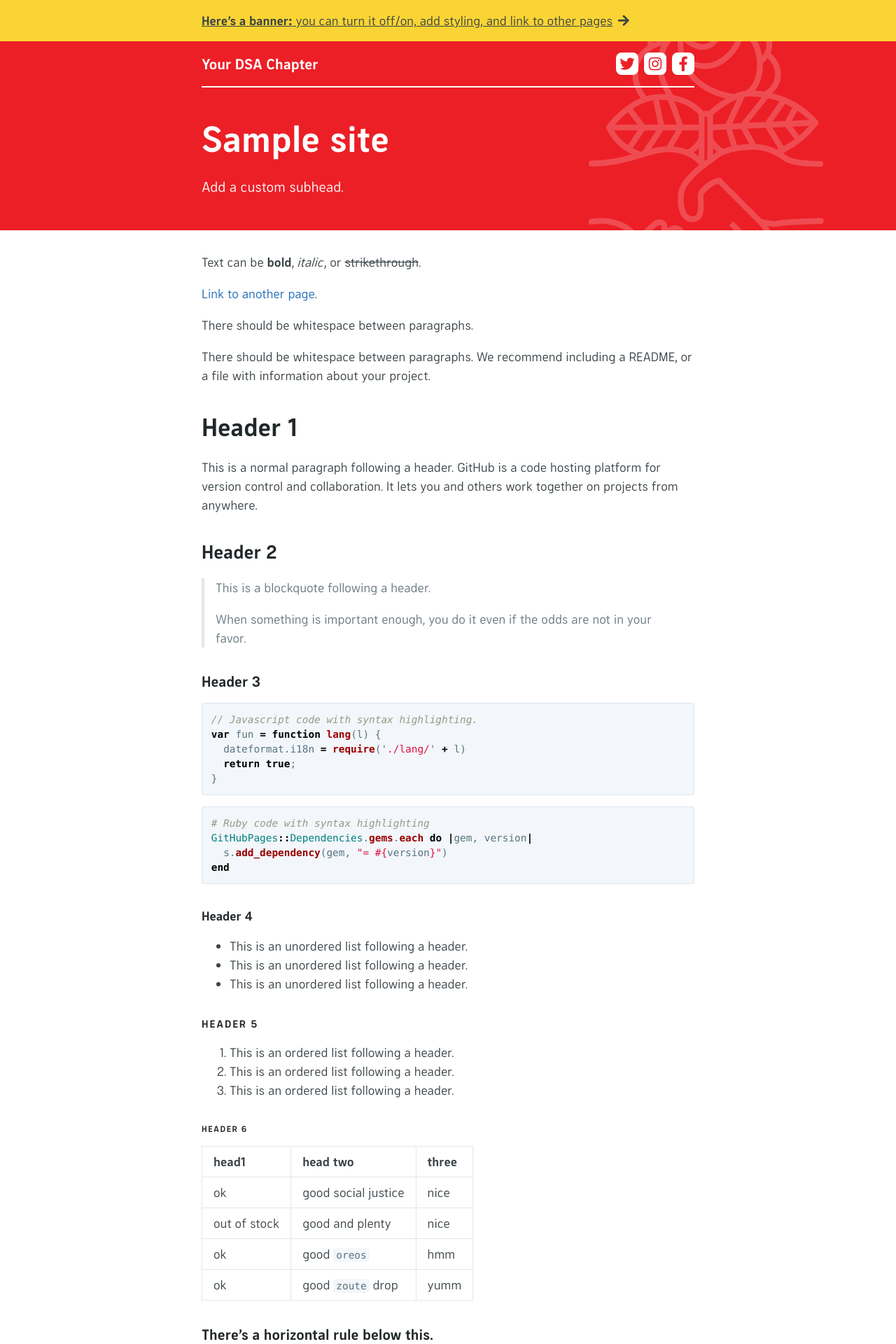
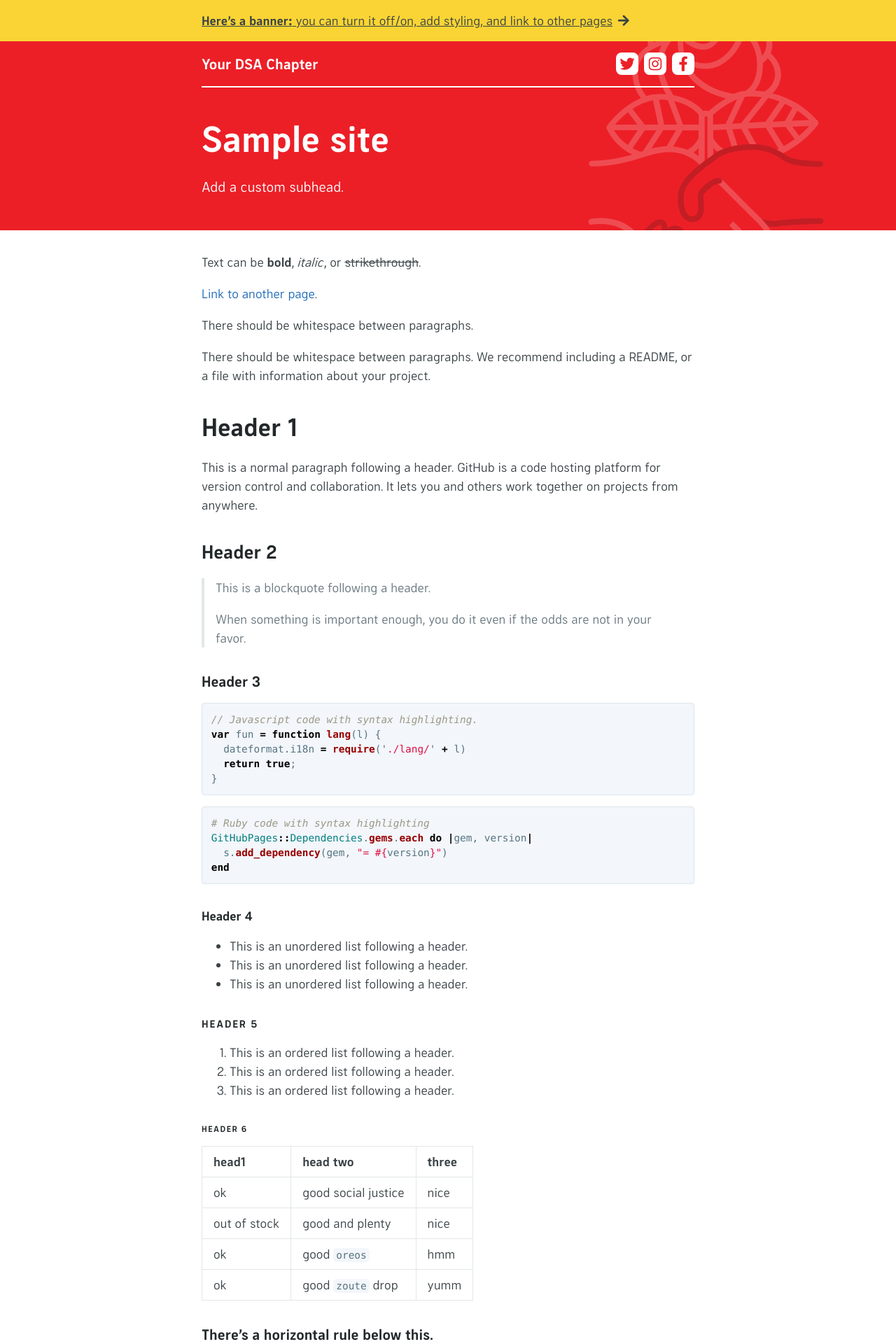
Before and after one commit to ChicagoDSA/haymarket, a Jekyll site: the page built from index.md, in a window 1280 px wide. Shown: the top 1920 px of the page at 70% size. Built offline with Jekyll 4.4.1, drawn with Linux system fonts in a browser that asks for light colours; nearby versions of some CDN libraries; some web fonts are replaced; library files that are not in the unit come from our copies.

Commit message:
replaced monotone DSA logo with original

```diff
--- a/_includes/DSA-logo.html
+++ b/_includes/DSA-logo.html
@@ -1 +1 @@
-<img src="{{ '/assets/images/DSA-logo-white-on-transparent.svg' | relative_url }}" onerror="this.src='{{ '/assets/images/DSA-logo-white-on-transparent.png' | relative_url }}'; this.onerror=null;" draggable="false" alt="Two hands holding each other. A rose is behind them.">
+<img src="{{ '/assets/images/DSA-logo-on-transparent.svg' | relative_url }}" onerror="this.src='{{ '/assets/images/DSA-logo-on-transparent.png' | relative_url }}'; this.onerror=null;" draggable="false" alt="Two hands holding each other. A rose is behind them.">
```
Also changed, not shown: assets/images/DSA-logo-on-transparent.png (added), assets/images/DSA-logo-on-transparent.svg (added), assets/images/DSA-logo-white-on-transparent.png (deleted), assets/images/DSA-logo-white-on-transparent.svg (deleted).
